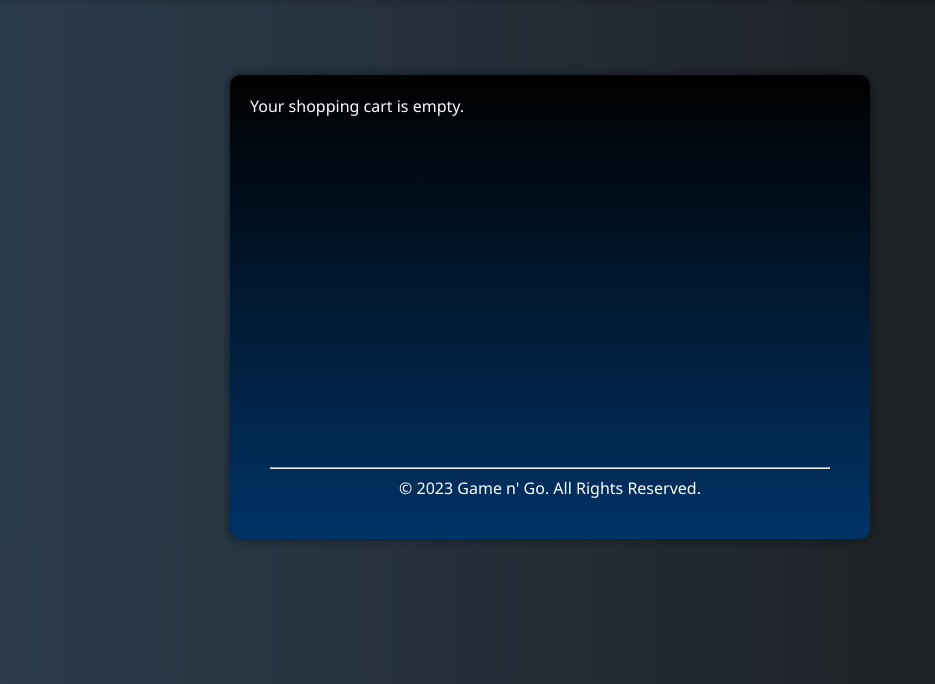
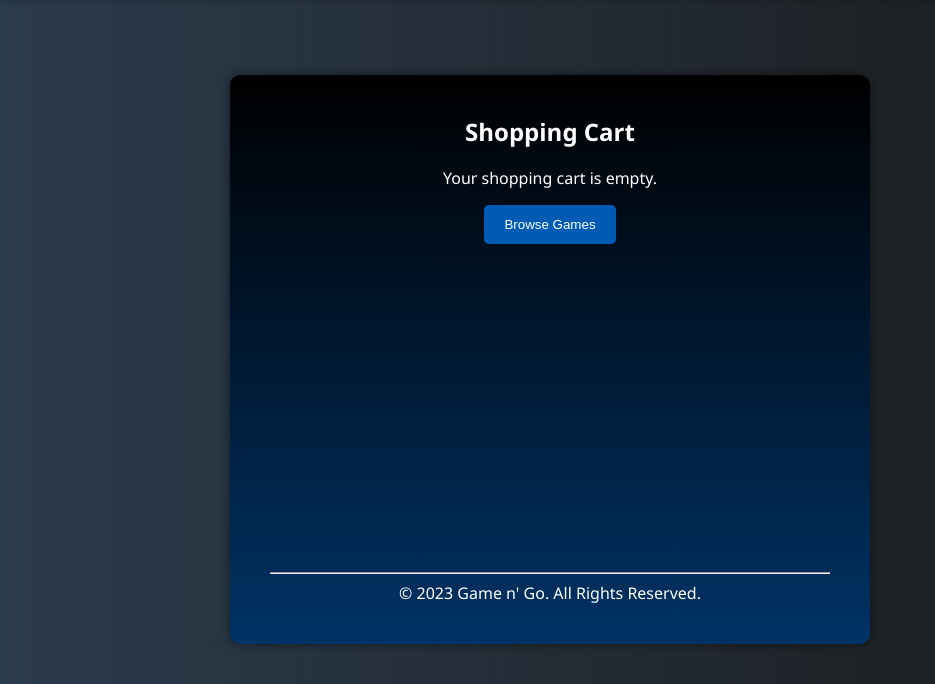
Before and after one commit to jvspeed74/Dynamic-Web-Application_with_Database-Integration, a PHP site: page /showcart.php in a window 1280 px wide. Shown: the part 98-782 px from the top of the page, without its empty margins (90-1025 px from the left). Run offline with PHP 8.4, Linux system fonts and the light colour scheme.

Commit message:
Added a style "show-cart" for when cart is empty

```diff
--- a/I210ProjectGitHub/showcart.php
+++ b/I210ProjectGitHub/showcart.php
@@ -8,7 +8,11 @@ require('header.php');
 
 // If cart is empty in any session then run code
 if (!isset($_SESSION['cart']) || !$_SESSION['cart']) {
-    echo "<div class='container'> Your shopping cart is empty.<br><br>";
+    echo "<div class='container'> <h2>Shopping Cart</h2>
+    <div class='show-cart'>
+      <p>Your shopping cart is empty.</p>
+     <button onclick=window.location.href='listgames.php'>Browse Games</button>
+     </div>";
     include('footer.php');
     exit();
 }
--- a/I210ProjectGitHub/www/css/main.css
+++ b/I210ProjectGitHub/www/css/main.css
@@ -102,6 +102,10 @@ body {
     cursor: pointer;
     transition: background-color 0.3s;
     width: 100%;
+}
+
+.search input[type="submit"]:hover {
+    background-color: #005bb5;
 }
 
 /* Navbar items within the header */
@@ -520,3 +524,32 @@ This made the button appear at the bottom right of the entire page separate of t
     border-radius: 10px;
     box-shadow: 0 0 10px rgba(0, 0, 0, 0.5);
 }
+
+.show-cart {
+    text-align: center;
+}
+
+.show-cart button {
+    background-color: #005bb5;
+    color: #ffffff;
+    padding: 12px 20px;
+    border: none;
+    border-radius: 5px;
+    cursor: pointer;
+    transition: background-color 0.3s;
+}
+
+.show-cart button:hover {
+    background-color: #0072d6;
+
+}
+
+.show-cart a {
+    color: #fff;
+    text-decoration: none;
+}
+
+.show-cart a:hover {
+    color: #fff;
+    text-decoration: none;
+}
```
